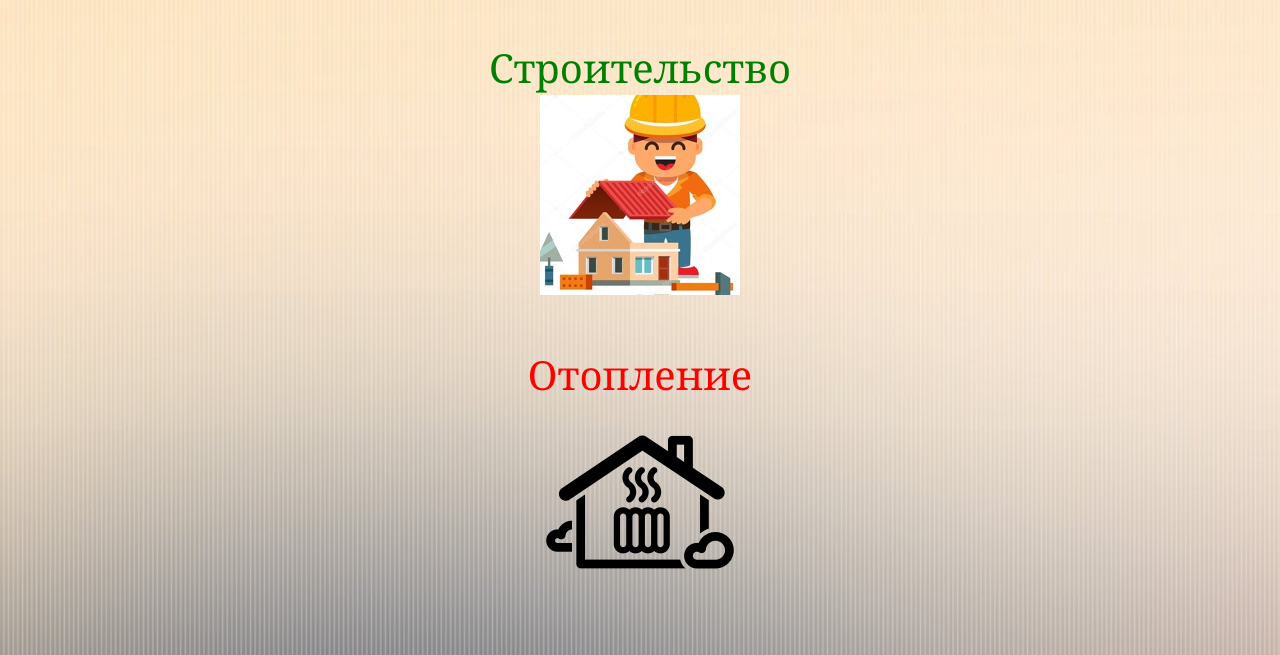
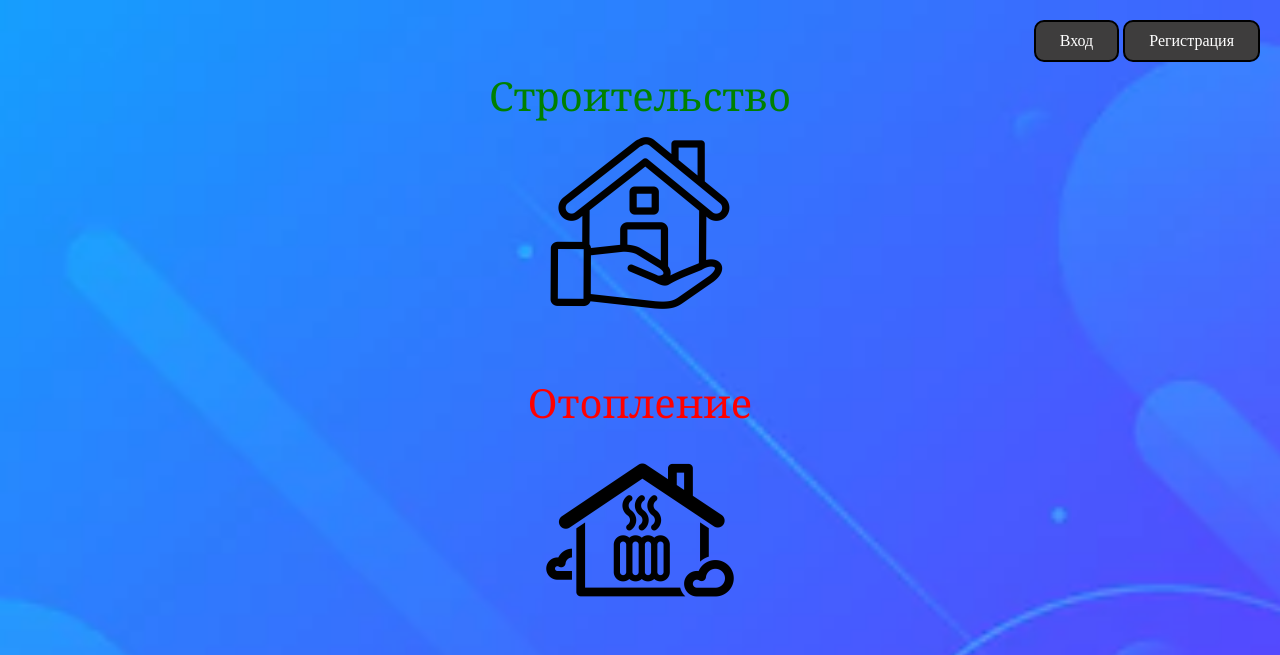
Before and after one commit to Markinmarch/ConstructionServices, a Django app: page / in a window 1280 px wide. Shown: the top 655 px of the page. Run offline with Django 4.2, Linux system fonts and the light colour scheme; parts of the project's set-up code (start-up, migrations or seed data) failed here and were passed over.

Commit message:
add_buttons

```diff
--- a/Services/templates/begin.html
+++ b/Services/templates/begin.html
@@ -6,21 +6,16 @@
     <meta http-equiv="X-UA-Compatible" content="IE=edge">
     <meta name="viewport" content="width=device-width, initial-scale=1.0">
     <title>Document</title>
-    <link rel = "stylesheet" href = {% static 'first.css' %}/>
-    <style>
-        body {
-            background: url({% static 'fon.jpg' %});
-            background-repeat: no-repeat;
-            background-size: cover;
-            {% comment %} background-position: center; {% endcomment %}
-            background-attachmant: fixed;
-        }
-    </style>
+    <link rel = "stylesheet" href = {% static 'first.css' %} type = "text/css"/>
 </head>
 <body>
+    <div style = "padding: 10px;">
+        <a href = "#" class = "button-reg">Регистрация</a>
+        <a href = "#" class = "button-reg">Вход</a>
+    </div>
     <div>
         <p class = "start-text">Строительствo</br>
-        <img src = {% static 'stroitelstvo1.jpg' %}/>
+        <img src = {% static 'stroitelstvo2.jpg' %}/>
         </p>
 
         <p class = "start-text"; style = "color: red">Отопление</br>
@@ -28,17 +23,16 @@
         </p>
 
         <p class = "start-text"; style = "color: blue">Демонтаж</br>
-        <img src = {% static 'demontazh.jpg' %}/>
+        <img src = {% static 'demontazh1.jpg' %}/>
         </p>
 
         <p class = "start-text"; style = "color: yellow">Дизайн</br>
-        <img src = {% static 'design.jpg' %}/>
+        <img src = {% static 'design1.jpg' %}/>
         </p>
 
         <p class = "start-text"; style = "color: white">Электромонтаж</br>
-        <img src = {% static 'electro.jpg' %}/>
+        <img src = {% static 'electro1.jpg' %}/>
         </p>
-
-</div>
+    </div>
 </body>
 </html>
```
